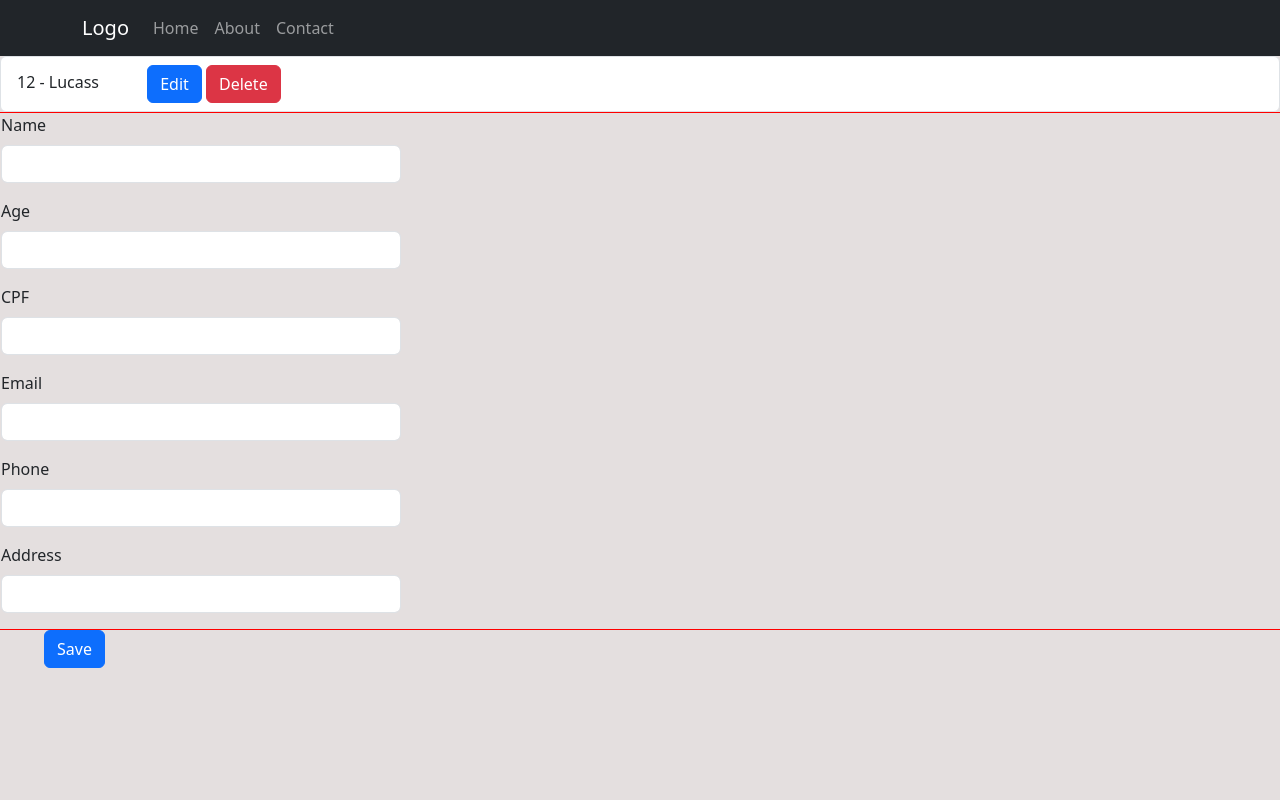
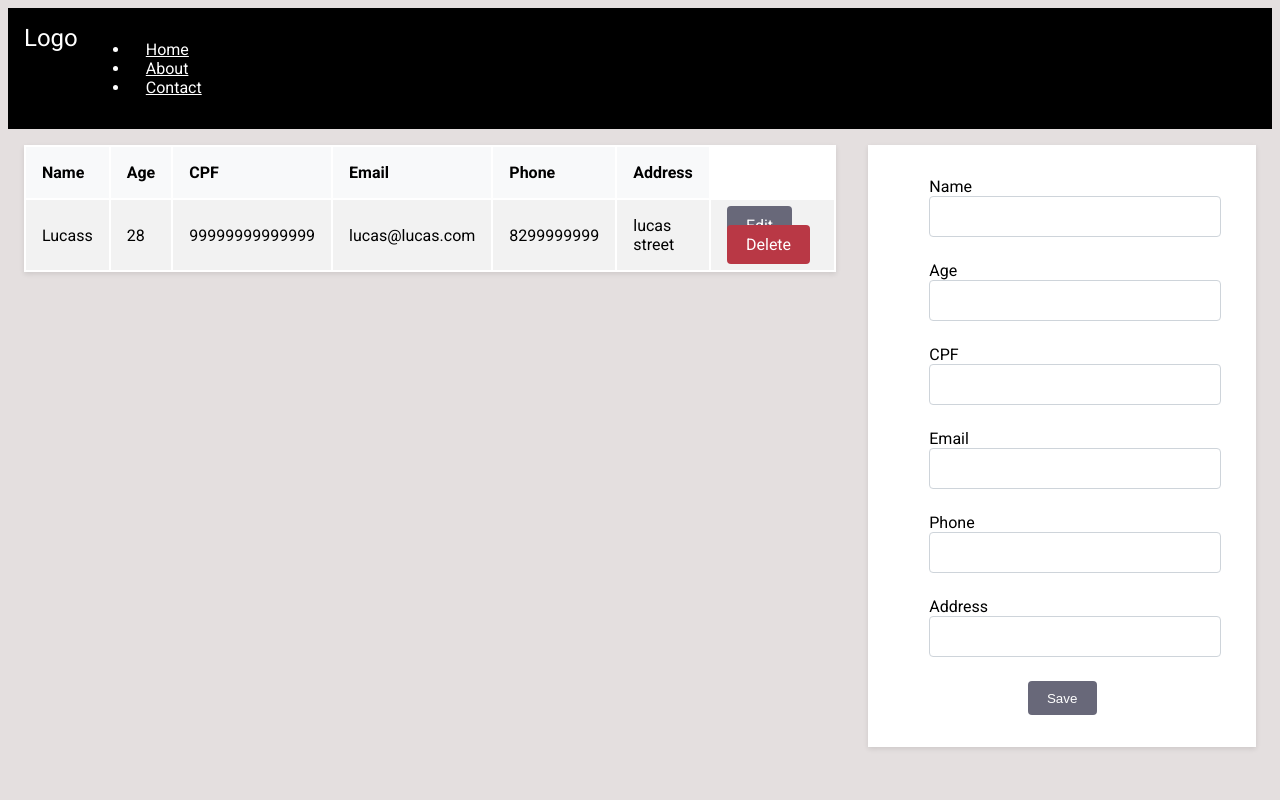
Before and after one commit to lucasalvesb/django-project, a Django app: page /core/ in a window 1280 px wide. Run offline with Django 4.2, Linux system fonts and the light colour scheme; data comes from the database, SQL or seed files in the repository; both versions use the stored data as it was after the commit.

Commit message:
experimental css changes

```diff
--- a/core/static/index.css
+++ b/core/static/index.css
@@ -1,25 +1,168 @@
+body {
+  background-color: #e4dfdf;
+  font-family: 'Roboto', sans-serif;
+}
+
+.navbar {
+  background-color: #000;
+  color: #fff;
+  padding: 1rem;
+}
+
+.navbar .navbar-brand {
+  color: #fff;
+  font-size: 1.5rem;
+  text-decoration: none;
+}
+
+.navbar-toggler {
+  border: none;
+  background: transparent;
+  color: #fff;
+}
+
+.navbar-toggler-icon {
+  background-image: url('your-icon.png');
+  width: 20px;
+  height: 20px;
+}
+
+.navbar-nav {
+  margin-left: auto;
+}
+
+.nav-link {
+  color: #fff;
+  margin-left: 1rem;
+}
+
+.table {
+  margin-bottom: 0.5rem;
+  background-color: #fff;
+  box-shadow: 0 2px 5px rgba(0, 0, 0, 0.1);
+  transition: box-shadow 0.3s ease;
+}
+
+.table:hover {
+  box-shadow: 0 4px 8px rgba(0, 0, 0, 0.2);
+}
+
+.table th {
+  background-color: #f8f9fa;
+  padding: 1rem;
+  text-align: left;
+}
+
+.table td {
+  padding: 1rem;
+}
+
+.table .btn {
+  margin-right: 0.5rem;
+}
+
+.table-striped tbody tr:nth-of-type(odd) {
+  background-color: #f2f2f2;
+}
+.user-info {
+  flex: 1;
+}
+
+.user-actions {
+  display: flex;
+  align-items: center;
+  justify-content: center;
+}
+
+.user-actions a {
+  margin-left: 1rem;
+  color: #ffffff;
+  text-decoration: none;
+  transition: color 0.3s ease;
+}
+
+.form-group {
+  margin-bottom: 1.5rem;
+}
+
+.form-label {
+  font-weight: bold;
+}
+
+.form-control {
+  width: 100%;
+  padding: 0.75rem;
+  border-radius: 4px;
+  border: 1px solid #ced4da;
+  background-color: #fff;
+}
+
+.btn {
+  padding: 0.6rem 1.2rem;
+  border-radius: 4px;
+  cursor: pointer;
+  color: #fff;
+  border: none;
+  text-decoration: none;
+}
+
+.btn-primary {
+  background-color: #686879;
+}
+
+.btn-primary:hover {
+  background-color: #262121;
+  transition: background-color 0.3s ease;
+}
+
+.btn-danger {
+  background-color: #b93845;
+}
+
+.btn-danger:hover {
+  background-color: #e91126;
+  transition: background-color 0.3s ease;
+}
+
 .new-person-form {
-  margin-top: 2rem;
-  margin-bottom: 2rem;
-  background: black;
+  background-color: #fff;
+  padding: 2rem;
+  box-shadow: 0 2px 5px rgba(0, 0, 0, 0.1);
+  display: flex;
+  flex-direction: column;
+  align-items: center;
+  justify-content: center;
+  max-width: 25rem;
+  margin-left: auto;
+  margin-right: auto;
 }
 
 .row {
   display: flex;
   flex-direction: column;
-  border: 1px solid red;
 }
 
-.btn.btn-primary {
-  margin-left: 2.75rem;
-  max-width: 5rem;
+.container {
+  display: flex;
 }
 
-.mb-3 {
-  max-width: 25rem;
-  min-width: 20rem;
+.table-container {
+  flex: 2;
+  padding: 1rem;
 }
 
-body {
-  background-color: #e4dfdf;
+.form-container {
+  flex: 1;
+  padding: 1rem;
 }
+
+@media (max-width: 768px) {
+  .container {
+    flex-direction: column;
+  }
+
+  .table-container,
+  .form-container {
+    flex: 1;
+  }
+}
--- a/core/templates/index.html
+++ b/core/templates/index.html
@@ -10,12 +10,10 @@
       name="viewport"
       content="width=device-width, initial-scale=1.0"
     />
-    <title>Client register</title>
+    <title>Client Register</title>
     <link
-      href="https://cdn.jsdelivr.net/npm/bootstrap@5.3.0-alpha3/dist/css/bootstrap.min.css"
+      href="https://fonts.googleapis.com/css2?family=Roboto:wght@400;700&display=swap"
       rel="stylesheet"
-      integrity="sha384-KK94CHFLLe+nY2dmCWGMq91rCGa5gtU4mk92HdvYe+M/SXH301p5ILy+dN9+nJOZ"
-      crossorigin="anonymous"
     />
     {% load static %}
     <link
@@ -24,7 +22,7 @@
     />
   </head>
   <body>
-    <nav class="navbar navbar-expand-lg navbar-dark bg-dark">
+    <nav class="navbar">
       <div class="container">
         <a
           class="navbar-brand"
@@ -34,18 +32,11 @@
         <button
           class="navbar-toggler"
           type="button"
-          data-bs-toggle="collapse"
-          data-bs-target="#navbarNav"
-          aria-controls="navbarNav"
-          aria-expanded="false"
           aria-label="Toggle navigation"
         >
           <span class="navbar-toggler-icon"></span>
         </button>
-        <div
-          class="collapse navbar-collapse"
-          id="navbarNav"
-        >
+        <div class="navbar-collapse">
           <ul class="navbar-nav ml-auto">
             <li class="nav-item">
               <a
@@ -72,10 +63,30 @@
         </div>
       </div>
     </nav>
-    <ul class="list-group list-styles">
+
+    <div class="container">
+      <div class="table-container">
+        <table class="table table-striped">
+          <thead>
+            <tr>
+              <th>Name</th>
+              <th>Age</th>
+              <th>CPF</th>
+              <th>Email</th>
+              <th>Phone</th>
+              <th>Address</th>
+            </tr>
+          </thead>
+          <tbody>
             {% for person in people %}
-      <li class="list-group-item">
-        {{ person.id }} - {{ person.name }}
+            <tr>
+              <td>{{ person.name }}</td>
+              <td>{{ person.age }}</td>
+              <td>{{ person.cpf }}</td>
+              <td>{{ person.email }}</td>
+              <td>{{ person.phone }}</td>
+              <td>{{ person.address }}</td>
+              <td>
                 <a
                   href="{% url 'edit' person.id %}"
                   class="btn btn-primary"
@@ -86,65 +97,86 @@
                   class="btn btn-danger"
                   >Delete</a
                 >
-      </li>
+              </td>
+            </tr>
             {% endfor %}
-    </ul>
-
+          </tbody>
+        </table>
+      </div>
+      <div class="form-container">
         <form
           action="{% url 'save' %}"
           method="POST"
+          class="new-person-form"
+          onsubmit="return validateForm()"
         >
           {% csrf_token %}
           <div class="row">
             <div class="col-md-6">
-          <div class="mb-3">
-            <label class="form-label">Name</label>
+              <div class="form-group">
+                <label for="name">Name</label>
                 <input
                   type="text"
                   class="form-control"
                   name="name"
+                  id="name"
+                  required
                 />
               </div>
-          <div class="mb-3">
-            <label class="form-label">Age</label>
+              <div class="form-group">
+                <label for="age">Age</label>
                 <input
-              type="text"
+                  type="number"
                   class="form-control"
                   name="age"
+                  id="age"
+                  min="0"
+                  max="120"
+                  required
                 />
               </div>
-          <div class="mb-3">
-            <label class="form-label">CPF</label>
+              <div class="form-group">
+                <label for="cpf">CPF</label>
                 <input
                   type="text"
                   class="form-control"
                   name="cpf"
+                  id="cpf"
+                  pattern="\d{3}\.\d{3}\.\d{3}-\d{2}"
+                  required
                 />
               </div>
             </div>
             <div class="col-md-6">
-          <div class="mb-3">
-            <label class="form-label">Email</label>
+              <div class="form-group">
+                <label for="email">Email</label>
                 <input
-              type="text"
+                  type="email"
                   class="form-control"
                   name="email"
+                  id="email"
+                  required
                 />
               </div>
-          <div class="mb-3">
-            <label class="form-label">Phone</label>
+              <div class="form-group">
+                <label for="phone">Phone</label>
                 <input
-              type="text"
+                  type="tel"
                   class="form-control"
                   name="phone"
+                  id="phone"
+                  pattern="^\+\d{1,3}\s?\(?\d{1,4}\)?\s?\d{1,4}-?\d{1,9}$"
+                  required
                 />
               </div>
-          <div class="mb-3">
-            <label class="form-label">Address</label>
+              <div class="form-group">
+                <label for="address">Address</label>
                 <input
                   type="text"
                   class="form-control"
                   name="address"
+                  id="address"
+                  required
                 />
               </div>
             </div>
@@ -156,5 +188,81 @@
             Save
           </button>
         </form>
+      </div>
+    </div>
+
+    <script>
+      function validateForm() {
+        // Get form field values
+        const name = document.getElementById('name').value
+        const age = document.getElementById('age').value
+        const cpf = document.getElementById('cpf').value
+        const phone = document.getElementById('phone').value
+
+        // Regular expression patterns for validations
+        const nameRegex = /^[a-zA-Z\s]+$/
+        const phoneRegex = /^\+\d{1,3}\s?\(?\d{1,4}\)?\s?\d{1,4}-?\d{1,9}$/
+
+        // Perform validations
+        if (!nameRegex.test(name)) {
+          alert('Name should only contain letters and spaces.')
+          return false
+        }
+
+        if (age > 120) {
+          alert('Age should be less than or equal to 120.')
+          return false
+        }
+
+        if (!phoneRegex.test(phone)) {
+          alert(
+            "Phone number should be in the format: '+CountryCode (AreaCode) PhoneNumber'."
+          )
+          return false
+        }
+
+        // Return true to submit the form
+        return true
+      }
+
+      // Function to format CPF
+      function formatCPF(cpf) {
+        cpf = cpf.replace(/\D/g, '') // Remove non-digit characters
+        cpf = cpf.replace(/(\d{3})(\d)/, '$1.$2') // Insert first dot
+        cpf = cpf.replace(/(\d{3})(\d)/, '$1.$2') // Insert second dot
+        cpf = cpf.replace(/(\d{3})(\d{2})$/, '$1-$2') // Insert dash
+        return cpf
+      }
+
+      // Event listener for CPF input
+      document
+        .getElementById('cpf')
+        .addEventListener('input', function (event) {
+          let input = event.target
+          input.value = formatCPF(input.value)
+
+          if (input.value.length === 14) {
+            document.getElementById('email').focus()
+          }
+        })
+
+      // Function to format phone number
+      function formatPhoneNumber(phone) {
+        phone = phone.replace(/\D/g, '') // Remove non-digit characters
+        phone = phone.replace(
+          /^(\d{2})(\d{2})(\d{5})(\d{4})$/,
+          '+$1 ($2) $3-$4'
+        ) // Apply the desired format
+        return phone
+      }
+
+      // Event listener for phone number input
+      document
+        .getElementById('phone')
+        .addEventListener('input', function (event) {
+          let input = event.target
+          input.value = formatPhoneNumber(input.value)
+        })
+    </script>
   </body>
 </html>
```
Also changed, not shown: db.sqlite3. Lines whose indentation alone changed are shown as unchanged.
